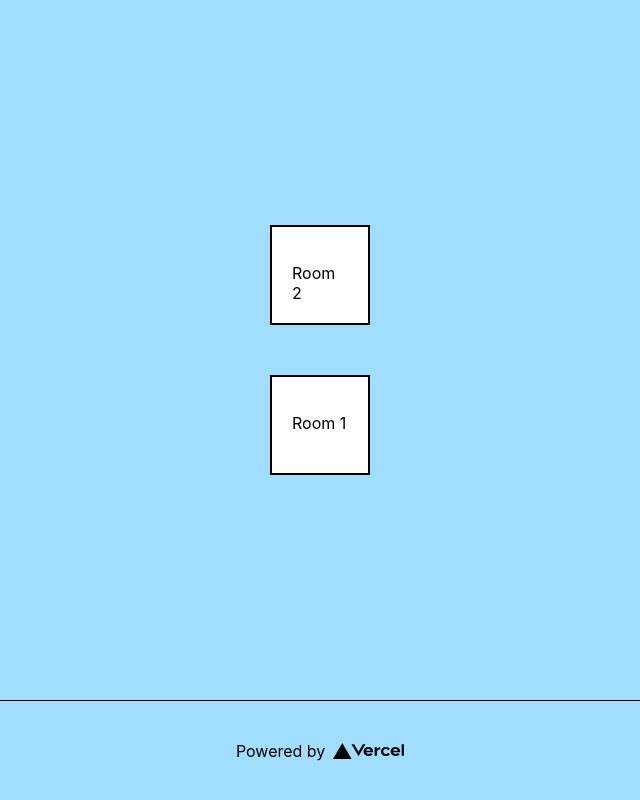
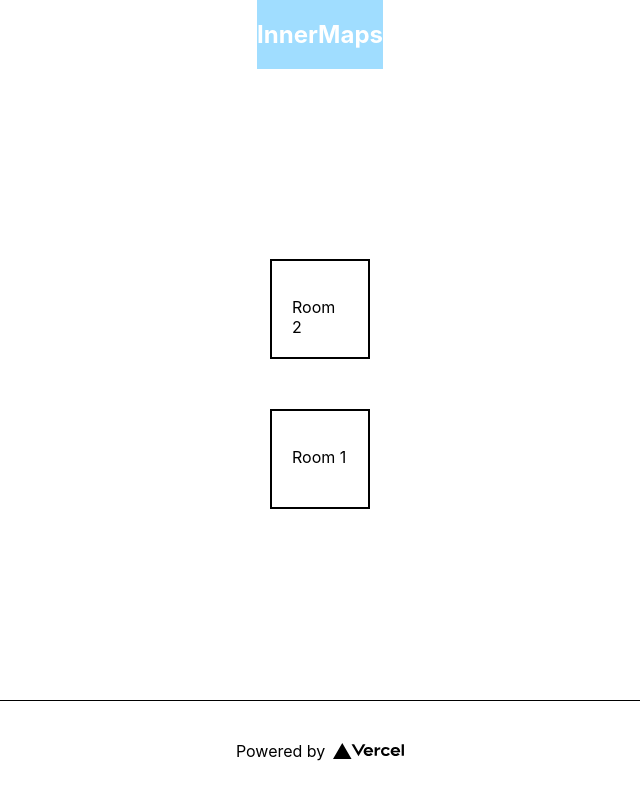
Before and after one commit to Suspiria1/mapping-app, a Next.js app in the folder nextjs-blog/: page / in a window 1280 px wide. Shown: the whole page, without its empty margins (320-960 px from the left). Built offline with nearby package versions, Linux system fonts and the light colour scheme.

Commit message:
On branch main Your branch is up to date with 'origin/main'.
Changes to be committed:
modified:   nextjs-blog/pages/index.js
modified:   nextjs-blog/styles/Home.module.css

```diff
--- a/nextjs-blog/pages/index.js
+++ b/nextjs-blog/pages/index.js
@@ -12,6 +12,10 @@ export default function Home() {
                     InnerMap
                 </title>
             </Head>
+
+            <nav id={styles.navbar}>
+                <h1>InnerMaps</h1>
+            </nav>
 
             <main>
                 <section id={styles.room2}>
--- a/nextjs-blog/styles/Home.module.css
+++ b/nextjs-blog/styles/Home.module.css
@@ -95,7 +95,7 @@
     flex-direction: column;
     justify-content: center;
     align-items: center;
-    background-color: #a0ddff; /* Change to your desired background color */
+    background-color: #fff; /* Change to your desired background color */
     color: white; /* Text color */
 }
 
@@ -154,3 +154,7 @@
     padding: 20px;
     margin-top: 50px;
 }
+
+#navbar {
+    background-color: #a0ddff;
+}
```
